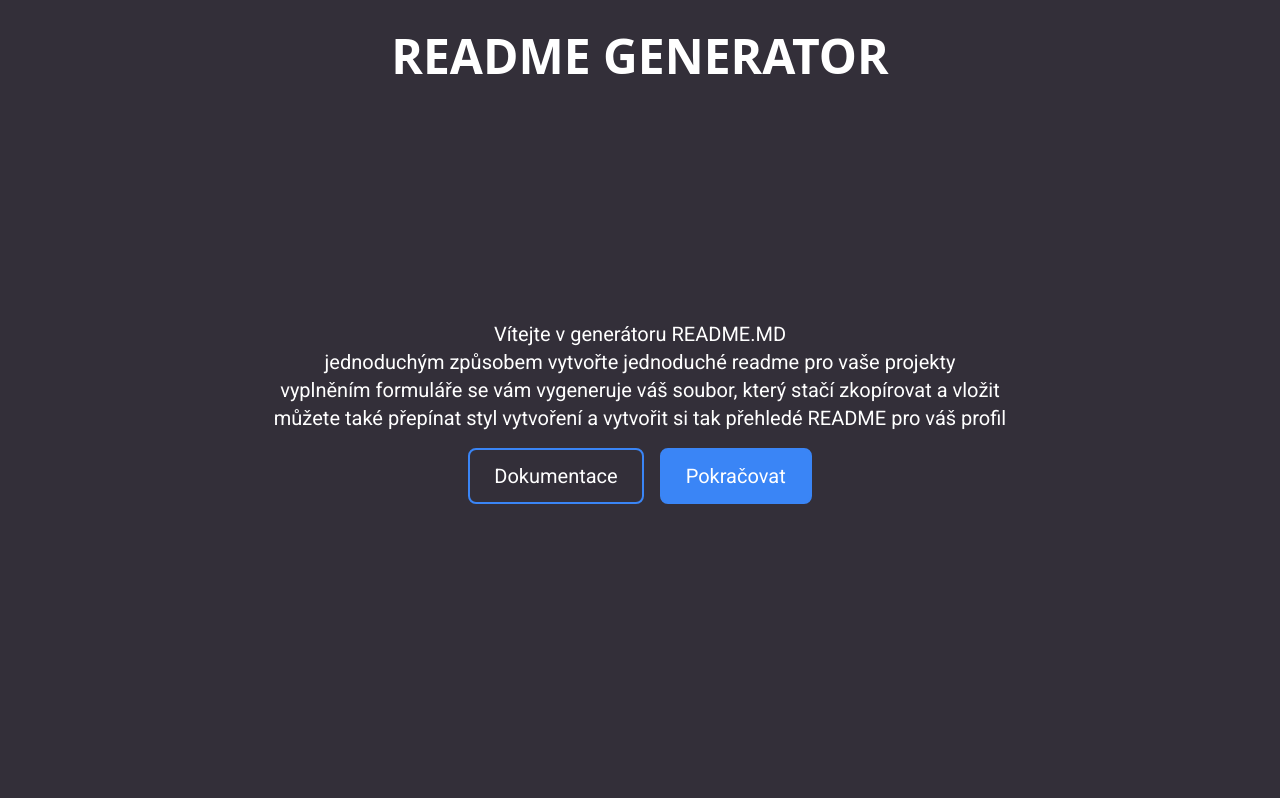
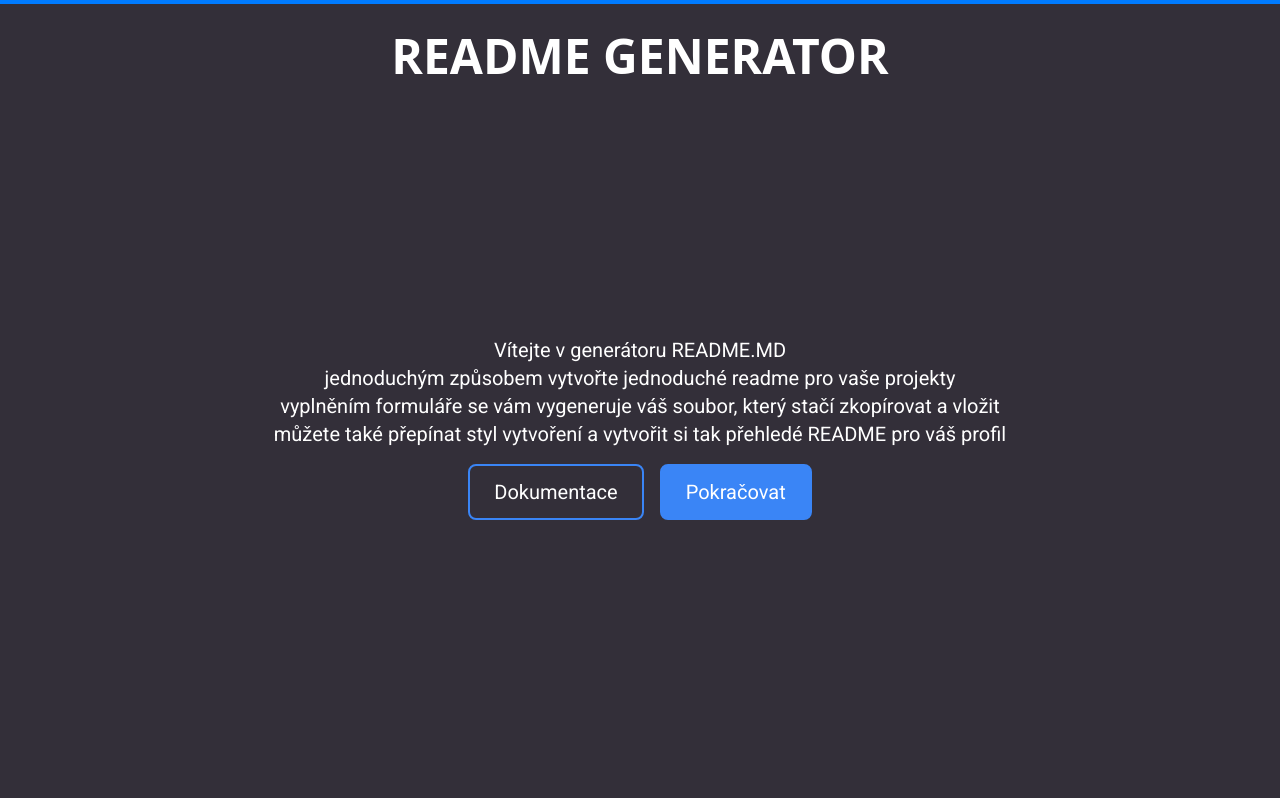
Before and after one commit to OndrejLosensky/generate-readme, a React (Create React App) app: page / in a window 1280 px wide. Shown: the top 800 px of the page. Built offline with nearby package versions, Linux system fonts and the light colour scheme; the HTML template or start-up script is replaced by a standard one.

Commit message:
Progress indicator

```diff
--- a/src/components/header/Header.js
+++ b/src/components/header/Header.js
@@ -1,9 +1,10 @@
 import React from "react";
 
 const Header = () => {
+
     return(
-        <div>
-            <h1 className='uppercase text-5xl font-bold text-center text-whiteText pt-8'>Readme generator</h1>
+        <div className=" w-full">
+            <h1 className='py-4 uppercase text-5xl font-bold text-center text-whiteText pt-8'>Readme generator</h1>
         </div>
     )
 }
--- a/src/components/home/Home.js
+++ b/src/components/home/Home.js
@@ -2,14 +2,18 @@ import React from "react";
 import CreateReadme from "../createReadme/CreateReadme";
 import Footer from "../footer/Footer"
 import Header from "../header/Header";
+import ScrollProgressBar from "../scrollProgressBar/ScrollProgressBar";
 
 
 const Home = (props) => {
     return(
     <section className='bg-darkBg w-full h-full'>
+      <div className="sticky top-0">
+        <ScrollProgressBar />
+      </div>
         <div className='h-screen flex flex-col justify-between'>
         <div>
-            <Header/>
+          <Header/>
           <div className='text-whiteText text-xl text-center justify-center font-light pt-60 font-roboto'>
             <p> Vítejte v generátoru README.MD </p>
             <p> jednoduchým způsobem vytvořte jednoduché readme pro vaše projekty </p>
--- /dev/null
+++ b/src/components/scrollProgressBar/ScrollProgressBar.js
@@ -0,0 +1,30 @@
+import React, { useState, useEffect } from 'react';
+
+const ScrollProgressBar = () => {
+  const [scrollProgress, setScrollProgress] = useState(0);
+
+  const updateScrollProgress = () => {
+    const scrollHeight = document.documentElement.scrollHeight - window.innerHeight;
+    const scrolled = (window.scrollY / scrollHeight) * 100;
+    setScrollProgress(scrolled);
+  };
+
+  useEffect(() => {
+    window.addEventListener('scroll', updateScrollProgress);
+    return () => {
+      window.removeEventListener('scroll', updateScrollProgress);
+    };
+  }, []);
+
+  const progressBarStyle = {
+    width: `${scrollProgress}%`,
+  };
+
+  return (
+    <div className="scroll-progress-bar">
+      <div className="scroll-progress-indicator" style={progressBarStyle}></div>
+    </div>
+  );
+};
+
+export default ScrollProgressBar;
--- a/src/index.css
+++ b/src/index.css
@@ -6,3 +6,21 @@
 .scroll-animation {
     transition: scroll-behavior 2s; /* Doba trvání scrollování */
   }
+
+
+  .scroll-progress-bar {
+    position: fixed;
+    top: 0;
+    left: 0;
+    width: 100%;
+    height: 4px;
+    background-color: #007bff;
+    z-index: 999;
+  }
+
+  .scroll-progress-indicator {
+    height: 100%;
+    background-color: #ff4500;
+    width: 0; /* Initially set the width to 0 */
+    transition: width 0.3s; /* Add a transition for smooth width change */
+  }
```
